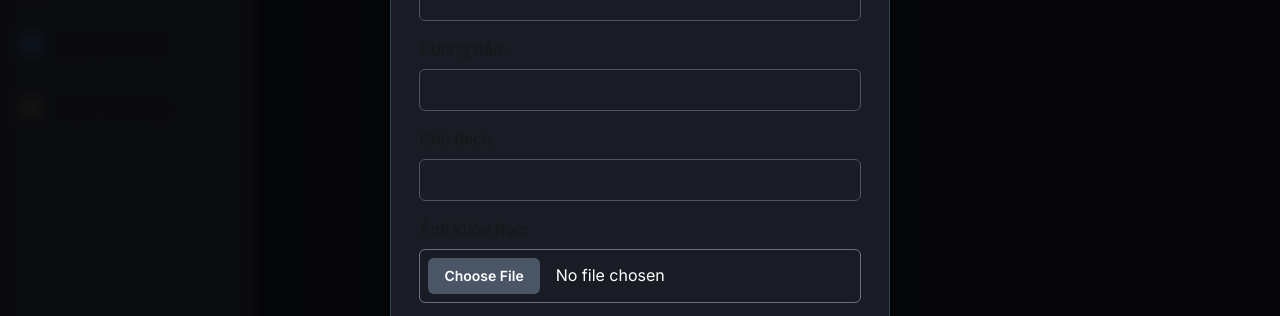
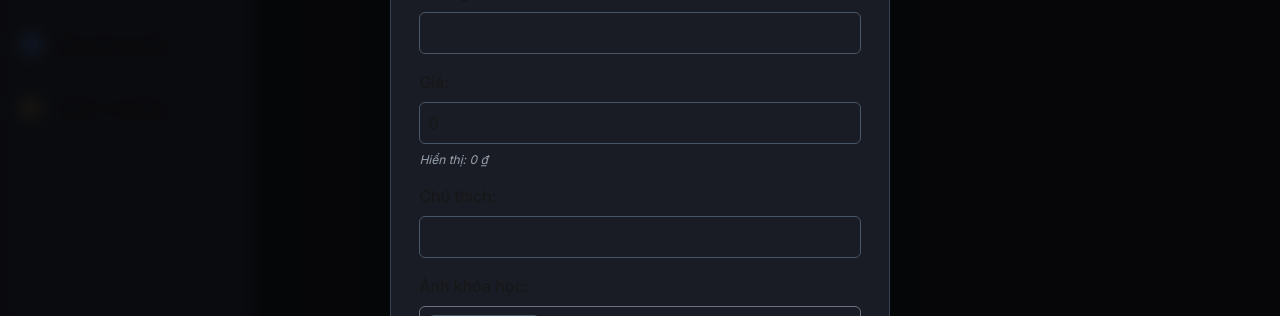
Before and after one commit to khangnhoang/DevSpace, a Next.js app: page /admin/courses in a window 1280 px wide. Both pictures are taken after a click on the button "Thêm khóa học". Shown: the part 312-628 px from the top of the page. Built offline with nearby package versions, Linux system fonts and the light colour scheme; no server answers; the database is empty.

Commit message:
fix: missing price on course admin

```diff
--- a/app/admin/courses/coursesclient.tsx
+++ b/app/admin/courses/coursesclient.tsx
@@ -2,7 +2,12 @@
 import { useState } from "react";
 import { SquarePen, X, Trash } from "lucide-react";
 import Image from "next/image";
-import { type AdminCourseData, updateCourse, addCourse, deleteCourse } from "@/lib/supabase";
+import {
+  type AdminCourseData,
+  updateCourse,
+  addCourse,
+  deleteCourse,
+} from "@/lib/supabase";
 import { useRouter } from "next/navigation";
 import { toast } from "sonner";
 
@@ -19,6 +24,7 @@ export default function CoursesClientPage({ courses }: CoursesClientProps) {
   const [slug, setSlug] = useState("");
   const [desc, setDesc] = useState("");
   const [currentImageUrl, setCurrentImageUrl] = useState("");
+  const [price, setPrice] = useState<number>(0);
   const [previewUrl, setPreviewUrl] = useState<string | null>(null);
   const [selectedFile, setSelectedFile] = useState<File | null>(null);
   const [isSaving, setIsSaving] = useState(false);
@@ -44,6 +50,7 @@ export default function CoursesClientPage({ courses }: CoursesClientProps) {
     setSlug("");
     setDesc("");
     setCurrentImageUrl("");
+    setPrice(0);
     setPreviewUrl(null);
     setSelectedFile(null);
     setIsOpenForm(true);
@@ -55,17 +62,46 @@ export default function CoursesClientPage({ courses }: CoursesClientProps) {
     setSlug(course.slug);
     setDesc(course.description || "");
     setCurrentImageUrl(course.image_url || "");
+    setPrice(course.price);
     setPreviewUrl(course.image_url);
     setSelectedFile(null);
     setIsOpenForm(true);
   };
 
+  const handlePriceChange = (e: React.ChangeEvent<HTMLInputElement>) => {
+    const value = e.target.value;
+
+    // 1. Nếu xóa hết thì về 0 (tránh lỗi NaN)
+    if (value === "") {
+      setPrice(0);
+      return;
+    }
+
+    // 2. Chỉ lấy số (dùng parseFloat để an toàn hơn Number)
+    const numValue = parseFloat(value);
+
+    // 3. Nếu là số hợp lệ thì mới cập nhật state
+    if (!isNaN(numValue)) {
+      setPrice(numValue);
+    }
+  };
+
+  // Hàm format tiền tệ (VND) cho đẹp mắt
+  const formatCurrency = (amount: number) => {
+    return new Intl.NumberFormat("vi-VN", {
+      style: "currency",
+      currency: "VND",
+    }).format(amount);
+  };
+
   const handleDelete = async (id: number, courseName: string) => {
-    const confirmDelete = confirm(`CẢNH BÁO: Bạn có chắc muốn xoá khoá học "${courseName}" không?\n (Tất cả bài học và chương sẽ bị xoá vĩnh viễn)`);
-    if (confirmDelete){
-      const {error} = await deleteCourse(id);
-      if (error){
-        toast("Lỗi khi xoá:" + error.message)
+    const confirmDelete = confirm(
+      `CẢNH BÁO: Bạn có chắc muốn xoá khoá học "${courseName}" không?\n (Tất cả bài học và chương sẽ bị xoá vĩnh viễn)`
+    );
+    if (confirmDelete) {
+      const { error } = await deleteCourse(id);
+      if (error) {
+        toast("Lỗi khi xoá:" + error.message);
       } else {
         toast("Xoá thành công");
         router.refresh();
@@ -80,13 +116,14 @@ export default function CoursesClientPage({ courses }: CoursesClientProps) {
     if (editId) {
       result = await updateCourse(
         editId,
-        { name, slug, description: desc, image_url: currentImageUrl },
+        { name, slug, description: desc, image_url: currentImageUrl, price },
         selectedFile
       );
     } else {
       result = await addCourse(
-        {name, slug, description: desc}, selectedFile
-      )
+        { name, slug, description: desc, price },
+        selectedFile
+      );
     }
 
     setIsSaving(false);
@@ -104,7 +141,9 @@ export default function CoursesClientPage({ courses }: CoursesClientProps) {
     <div className="w-full">
       <div className="w-full h-screen">
         <div className="flex flex-col sm:flex-row justify-between items-start sm:items-center gap-4 mb-6">
-          <h1 className="font-bold text-2xl md:ml-10">Các khóa học hiện có: </h1>
+          <h1 className="font-bold text-2xl md:ml-10">
+            Các khóa học hiện có:{" "}
+          </h1>
           <button
             onClick={handleOpenAdd}
             className="text-md font-bold bg-[#191C24] p-2 rounded-md hover:opacity-80 cursor-pointer w-full sm:w-auto"
@@ -127,11 +166,19 @@ export default function CoursesClientPage({ courses }: CoursesClientProps) {
                   sizes="(max-width: 768px) 100vw, (max-width: 1200px) 50vw, 33vw"
                 />
               </div>
-              <p className="bg-[#222630] text-white w-full flex justify-center p-3 uppercase font-semibold text-center truncate px-4">
-                {course.name}
-              </p>
+              <div className="flex justify-between items-center w-full bg-[#222630]">
+                <p className="text-white p-3 uppercase font-semibold  truncate px-4">
+                  {course.name}
+                </p>
+
+                <p className="text-white p-3 font-semibold truncate px-4">
+                  {formatCurrency(course.price)}
+                </p>
+              </div>
               <div className="flex justify-between items-center p-3 w-full border-t border-gray-600 bg-[#222630]">
-                <p className="text-sm text-gray-300">{course.lessonCount} bài học</p>
+                <p className="text-sm text-gray-300">
+                  {course.lessonCount} bài học
+                </p>
                 <div className="flex items-center gap-3">
                   <Trash
                     size={20}
@@ -195,6 +242,21 @@ export default function CoursesClientPage({ courses }: CoursesClientProps) {
                   />
                 </div>
                 <div className="flex flex-col p-2 gap-2">
+                  <p>Giá: </p>
+                  <input
+                    type="number"
+                    min="0"
+                    step="1000"
+                    className="border border-[#4A5565] rounded-md p-2 w-full focus:outline-none"
+                    value={price}
+                    onChange={handlePriceChange}
+                    onWheel={(e) => e.currentTarget.blur()}
+                  />
+                  <p className="text-xs text-gray-400 italic">
+                    Hiển thị: {formatCurrency(price)}
+                  </p>
+                </div>
+                <div className="flex flex-col p-2 gap-2">
                   <p>Chú thích: </p>
                   <input
                     type="text"
@@ -213,7 +275,9 @@ export default function CoursesClientPage({ courses }: CoursesClientProps) {
                   />
                   {previewUrl && (
                     <div className="mt-2">
-                      <p className="text-sm text-gray-400 mb-1 uppercase">Xem trước:</p>
+                      <p className="text-sm text-gray-400 mb-1 uppercase">
+                        Xem trước:
+                      </p>
                       <div className="w-full h-48 relative rounded-lg overflow-hidden border border-gray-600">
                         <Image
                           src={previewUrl}
--- a/lib/supabase.ts
+++ b/lib/supabase.ts
@@ -290,7 +290,7 @@ export async function getAdminCourseChartData() {
 export async function getAdminCourseData() {
   const { data: courses, error } = await supabase
     .from("courses")
-    .select("id, name, description, slug, image_url, lessons (id)")
+    .select("id, name, description, slug, image_url, price, lessons (id)")
     .order("id", { ascending: true });
 
   if (error) {
@@ -316,6 +316,7 @@ export async function updateCourse(
     slug: string;
     description: string;
     image_url: string;
+    price: number;
   },
   newImageFile?: File | null
 ) {
@@ -340,6 +341,7 @@ export async function updateCourse(
       slug: courseData.slug,
       description: courseData.description,
       image_url: finalImageUrl,
+      price: courseData.price
     })
     .eq("id", id);
 
@@ -347,7 +349,12 @@ export async function updateCourse(
 }
 
 export async function addCourse(
-  coursesData: { name: string; slug: string; description: string },
+  coursesData: {
+    name: string;
+    slug: string;
+    description: string;
+    price: number;
+  },
   imageFile?: File | null
 ) {
   let imageUrl = "";
@@ -369,6 +376,7 @@ export async function addCourse(
     slug: coursesData.slug,
     description: coursesData.description,
     image_url: imageUrl,
+    price: coursesData.price
   });
 
   return { insertError };
--- a/lib/types.ts
+++ b/lib/types.ts
@@ -130,6 +130,7 @@ export interface AdminCourseData {
   slug: string;
   image_url: string;
   lessonCount: number;
+  price: number;
 }
 
 // Dùng cho Form thêm/sửa bài tập
```
